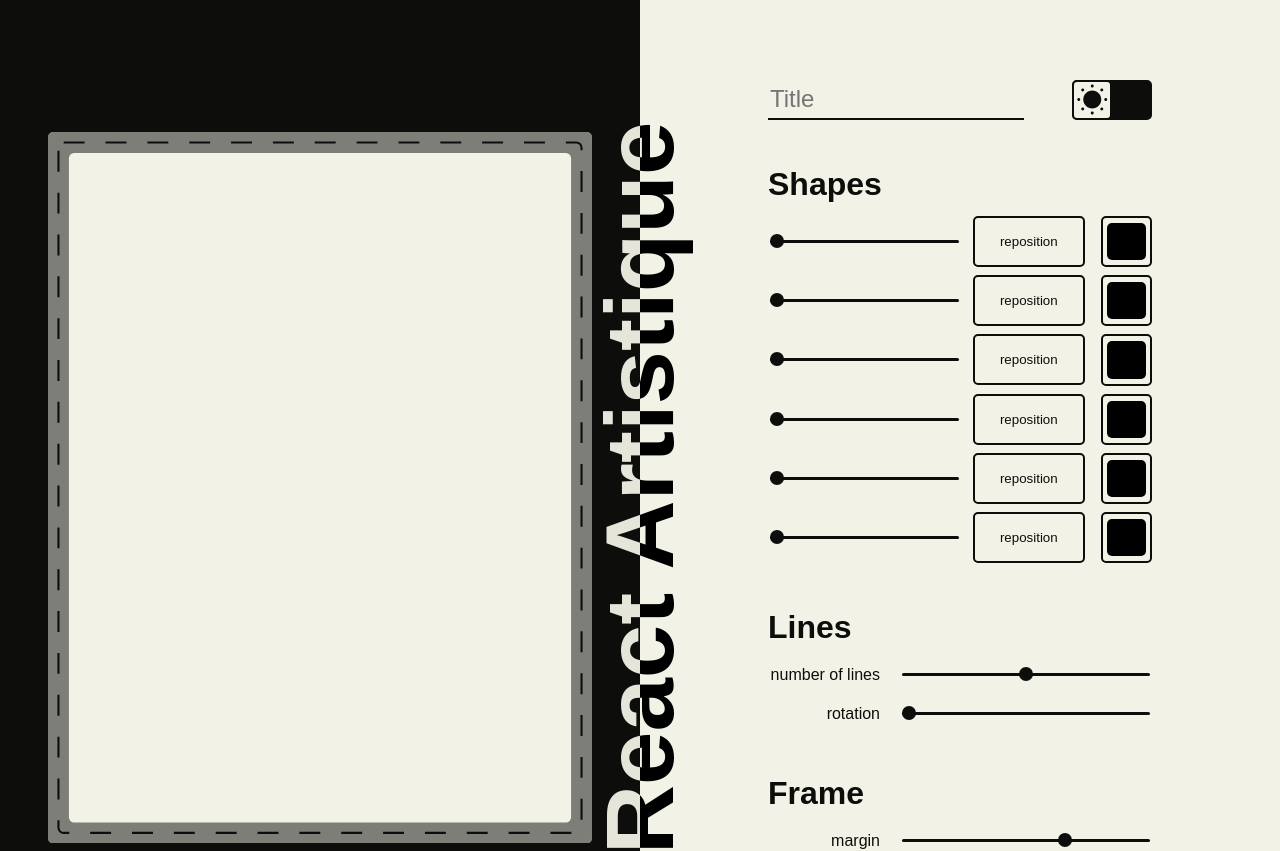
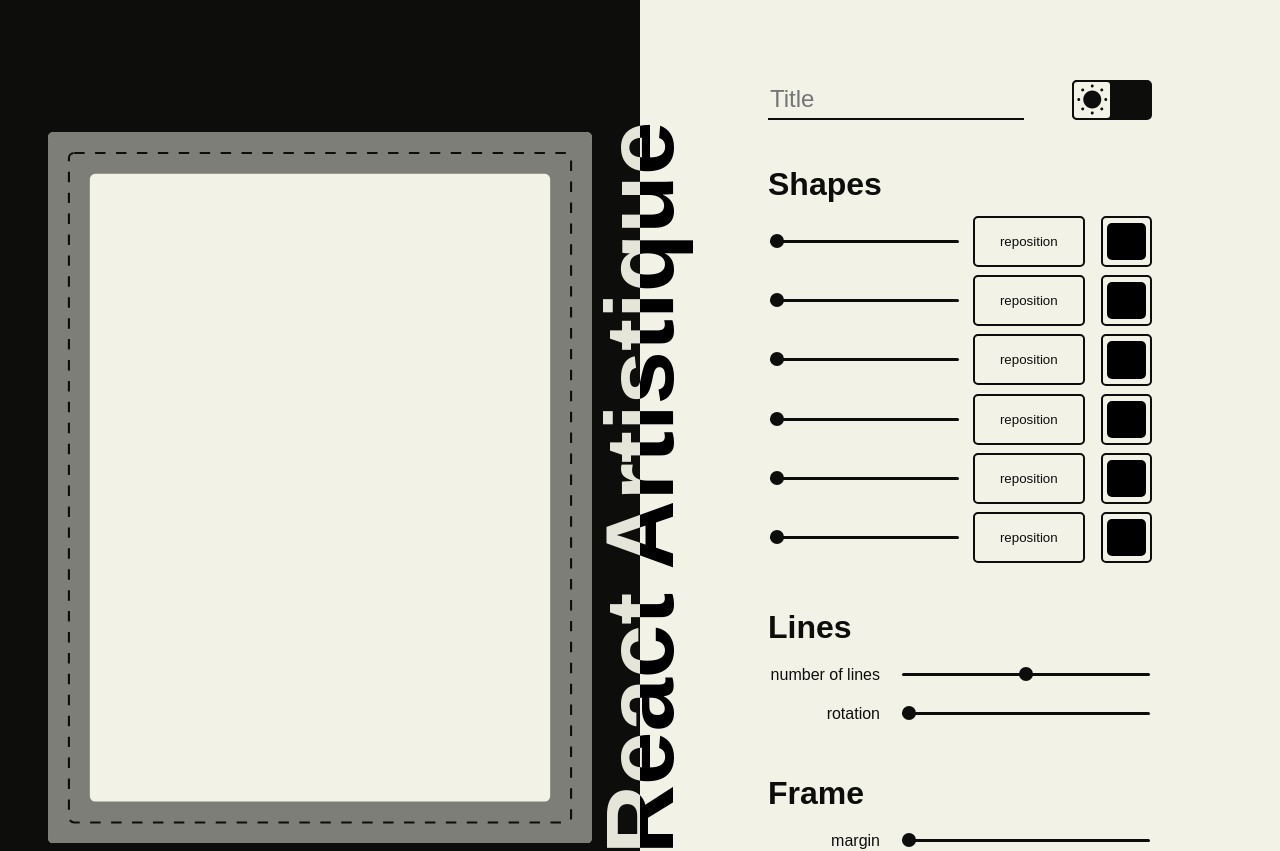
Before and after one commit to jitseD/react-artistique, a React (Vite) app: page / in a window 1280 px wide. Shown: the top 851 px of the page. Built offline with nearby package versions, Linux system fonts and the light colour scheme.

Commit message:
reactive svg frame

```diff
--- a/src/App.css
+++ b/src/App.css
@@ -37,6 +37,11 @@ body,
     place-items: center;
 }
 
+*::selection {
+    background-color: var(--c-fg);
+    color: var(--c-bg);
+}
+
 .title {
     grid-column: 1/-1;
     grid-row: 1;
@@ -46,6 +51,11 @@ body,
     color: #F2F2E6;
     mix-blend-mode: difference;
     rotate: -90deg;
+}
+
+.title::selection {
+    background-color: #F2F2E6;
+    color: #0D0D0C;
 }
 
 .frame {
@@ -84,8 +94,3 @@ label {
     color: var(--c-fg);
     transition: color 0.25s;
 }
-
-*::selection {
-    background-color: #F2F2E6;
-    color: #000000;
-}
--- a/src/App.jsx
+++ b/src/App.jsx
@@ -1,14 +1,16 @@
-import { useState } from "react";
-import './App.css'
+import { useState, useContext } from "react";
+import { canvas } from "./context/CanvasContext";
 import InputSection from "./components/InputSection";
 import Slider from "./components/Slider";
 import SliderWrapper from "./components/SliderWrapper";
 import ShapeSection from "./components/ShapeSection";
 import TextInput from "./components/TextInput";
 import Toggle from "./components/Toggle";
+import './App.css'
 
 
 const App = () => {
+  const canvasContext = useContext(canvas);
   const [darkMode, setDarkMode] = useState(false);
   const [title, setTitle] = useState("");
   const [shapes, setShapes] = useState([
@@ -19,8 +21,8 @@ const App = () => {
     { id: "shape5", size: 0, color: "#000000", pos: { x: 0, y: 0 } },
     { id: "shape6", size: 0, color: "#000000", pos: { x: 0, y: 0 } },
   ]);
-  const [lines, setLines] = useState({ total: 10, rotation: 0 });
-  const [frame, setFrame] = useState({ margin: 40, dashes: 10 });
+  const [lines, setLines] = useState({ total: 10, rotation: 0 });         // random total / rotation
+  const [frame, setFrame] = useState({ margin: 40, dashes: 10 });         // random margin / dashes
 
   const handleColorModeChange = () => {
     const newDarkMode = !darkMode;
@@ -53,7 +55,7 @@ const App = () => {
     <>
       <h1 className="title">React Artistique</h1>
       <div className="frame">
-        <svg viewBox={`0 0 ${window.innerWidth / 2 - 120} ${window.innerHeight - 120}`}>
+        <svg viewBox={`0 0 ${canvasContext.width} ${canvasContext.height}`}>
           <defs>
             <mask id="frame">
               <rect
@@ -62,7 +64,7 @@ const App = () => {
                 rx="5"
               />
               <rect
-                x="20" y="20" width={window.innerWidth / 2 - 160} height={window.innerHeight - 160}
+                x={frame.margin} y={frame.margin} width={canvasContext.width - frame.margin * 2} height={canvasContext.height - frame.margin * 2}
                 fill="#000000"
                 rx="5"
               />
@@ -76,14 +78,14 @@ const App = () => {
           <rect
             mask="url(#frame)"
             x="0" y="0" width="100%" height="100%"
-            fill="#0D0D0D"
+            fill="#0D0D0C"
             opacity="0.5"
             rx="5"
           />
           <rect
-            x="10" y="10" width={window.innerWidth / 2 - 140} height={window.innerHeight - 140}
+            x={frame.margin / 2} y={frame.margin / 2} width={canvasContext.width - frame.margin} height={canvasContext.height - frame.margin}
             fill="none"
-            stroke="#0D0D0D" strokeWidth="2" strokeDasharray="20"
+            stroke="#0D0D0C" strokeWidth="2" strokeDasharray={frame.dashes}
             rx="5"
           />
         </svg>
@@ -117,7 +119,7 @@ const App = () => {
         </InputSection>
         <InputSection title="frame">
           <SliderWrapper>
-            <Slider min={20} max={50} value={frame.margin} onValueChange={(v) => handleValueChange(`frame`, `margin`, v)} label="margin" />
+            <Slider min={40} max={80} value={frame.margin} onValueChange={(v) => handleValueChange(`frame`, `margin`, v)} label="margin" />
             <Slider min={0} max={50} value={frame.dashes} onValueChange={(v) => handleValueChange(`frame`, `dashes`, v)} label="dash array" />
           </SliderWrapper>
         </InputSection>
```
